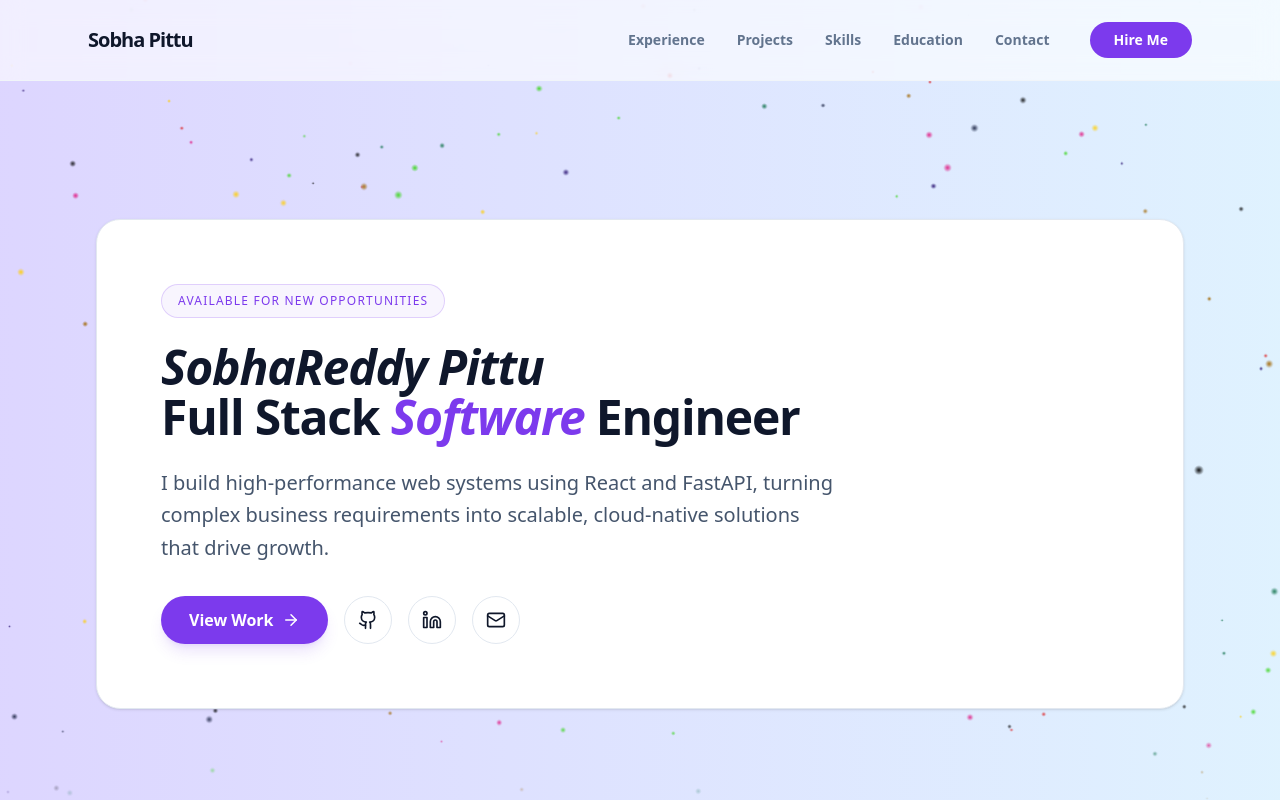
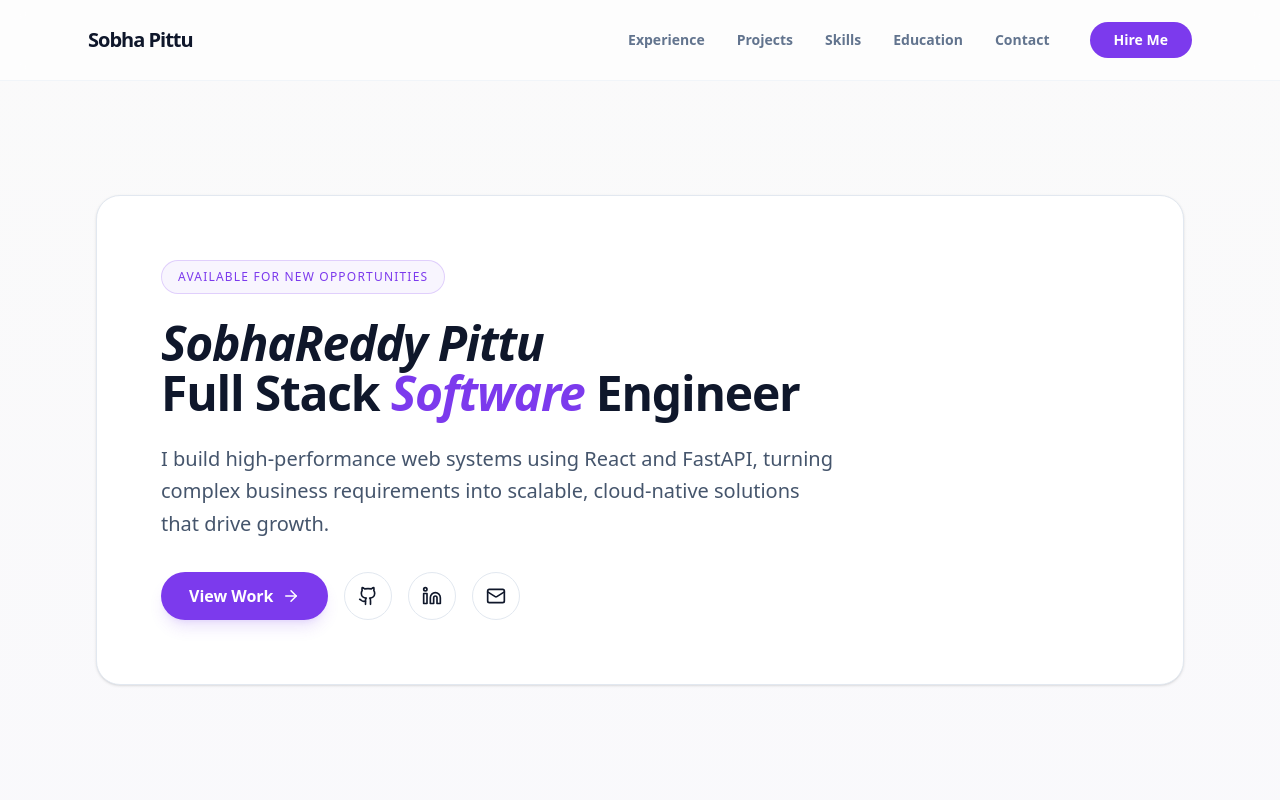
Before and after one commit to SR-Pittu/portfolio, a React (Vite) app: page / in a window 1280 px wide. Shown: the top 800 px of the page. Built offline with nearby package versions, Linux system fonts and the light colour scheme.

Commit message:
checking a solution for late loading

```diff
--- a/src/App.jsx
+++ b/src/App.jsx
@@ -37,7 +37,7 @@ export default function App() {
         "
       >
         {/* Decorative animated background component */}
-        <Background /> /
+        {/* <Background /> / */}
         <div className="relative z-10">
           {/* Navigation bar - fixed at top */}
           <Navbar />
```
